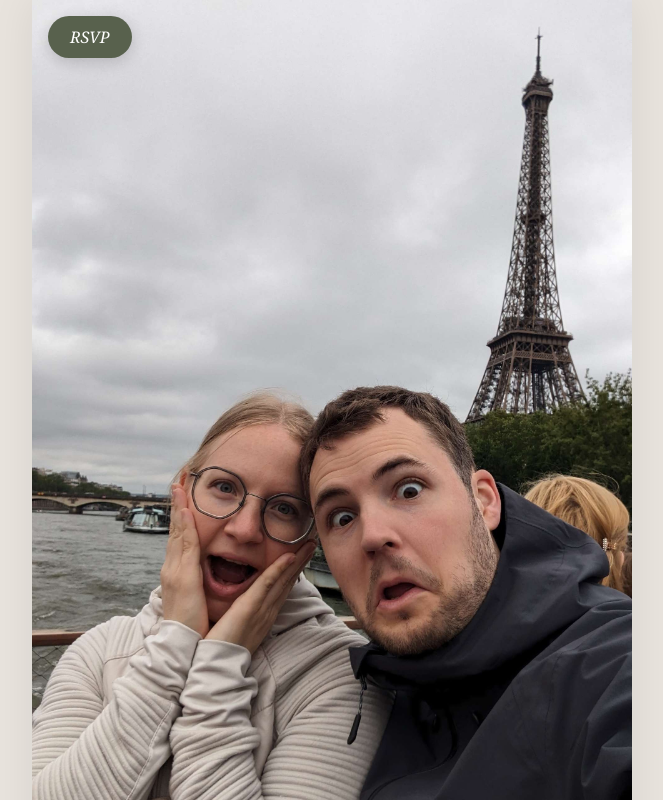
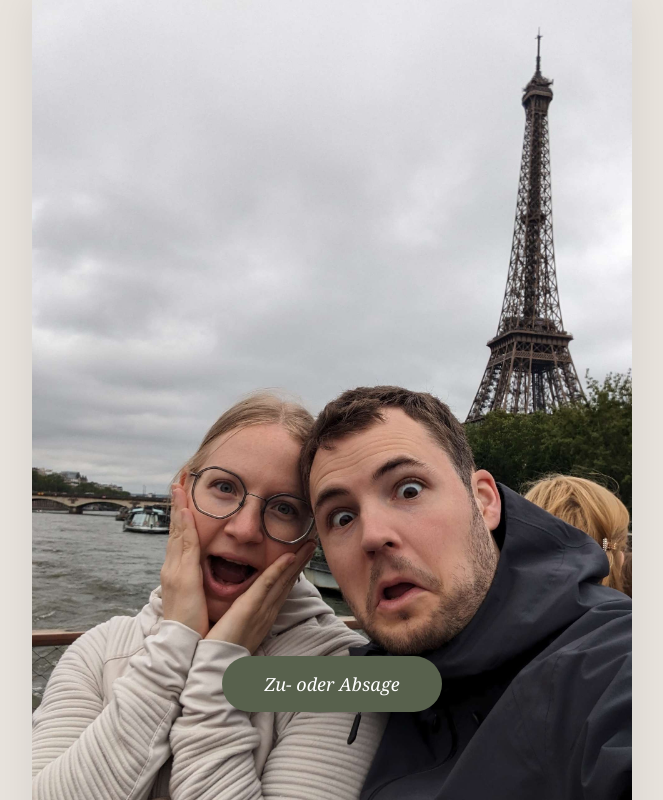
Before and after one commit to KrieglFritsche/WeddingPage, an Angular app: page / in a window 1280 px wide. Shown: the top 800 px of the page, without its empty margins (308-971 px from the left). Built offline with nearby package versions, Linux system fonts and the light colour scheme.

Commit message:
rsvp position

```diff
--- a/src/app/rsvp/rsvp.html
+++ b/src/app/rsvp/rsvp.html
@@ -1,5 +1,5 @@
 @if (!isSubmitted()) {
-  <button class="rsvp-fab" (click)="open()">RSVP</button>
+  <button class="rsvp-fab" (click)="open()">Zu- oder Absage</button>
 }
 
 @if (isOpen()) {
--- a/src/app/rsvp/rsvp.scss
+++ b/src/app/rsvp/rsvp.scss
@@ -1,23 +1,27 @@
 .rsvp-fab {
   position: fixed;
-  top: 1rem;
-  left: max(1rem, calc(50% - 300px + 1rem));
+  bottom: 5.5rem;
+  left: 50%;
+  transform: translateX(-50%);
   z-index: 100;
   background-color: var(--color-secondary);
   color: #fff;
   border: none;
-  border-radius: 2rem;
-  padding: 0.625rem 1.375rem;
+  border-radius: 3rem;
+  padding: 1rem 2.5rem;
+  min-width: 220px;
   font-family: var(--font-serif);
-  font-size: 1rem;
+  font-size: 1.125rem;
   font-style: italic;
   cursor: pointer;
-  box-shadow: 0 4px 16px rgba(0, 0, 0, 0.18);
-  transition: background 0.2s, box-shadow 0.2s;
+  box-shadow: 0 8px 28px rgba(0, 0, 0, 0.22);
+  transition: background 0.2s, box-shadow 0.2s, transform 0.2s;
+  white-space: nowrap;
 
   &:hover {
     background-color: #4a5240;
-    box-shadow: 0 6px 20px rgba(0, 0, 0, 0.22);
+    box-shadow: 0 10px 32px rgba(0, 0, 0, 0.28);
+    transform: translateX(-50%) translateY(-2px);
   }
 }
 
```
